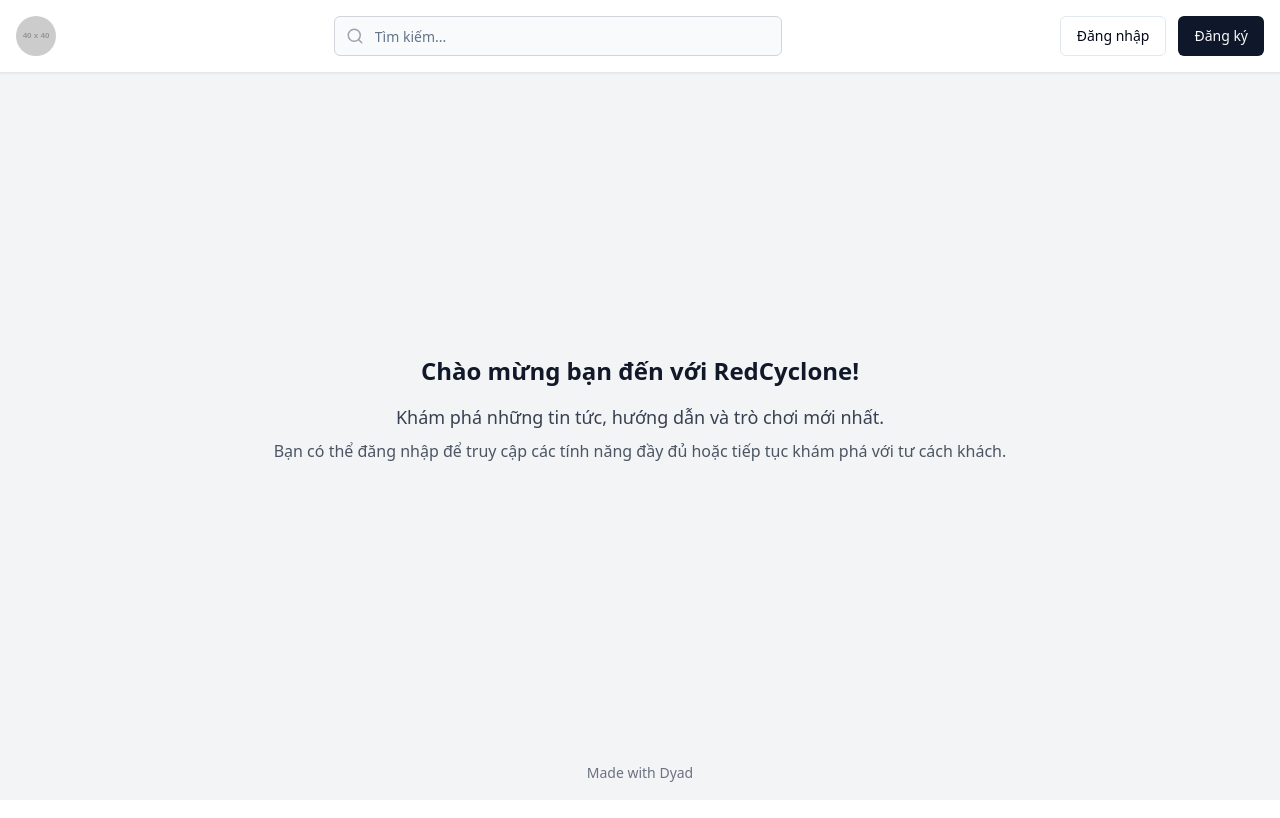
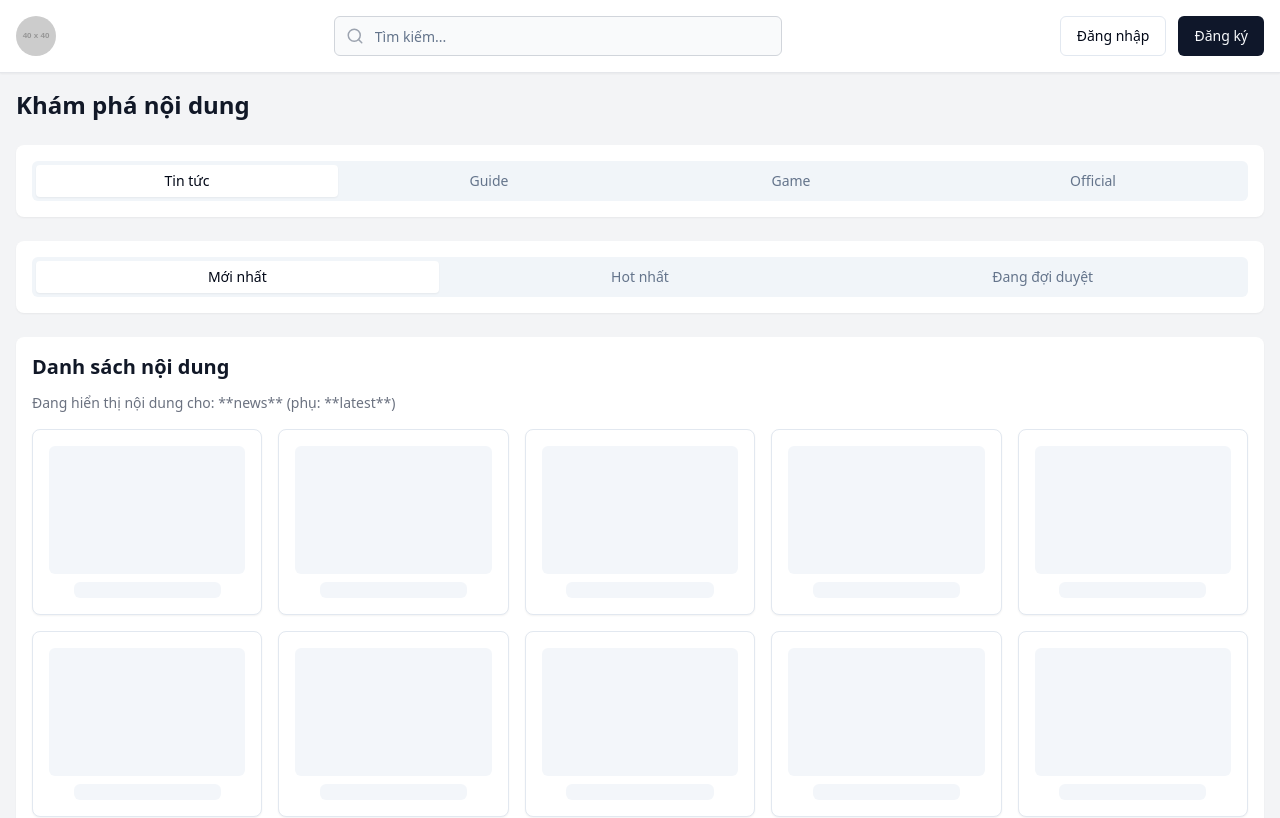
Before and after one commit to Chomper9981/redcyclone-app, a React (Vite) app: page /menu-guest in a window 1280 px wide. Shown: the top 818 px of the page. Built offline with nearby package versions, Linux system fonts and the light colour scheme.

Commit message:
[dyad] Thêm các phần lọc nội dung và phân trang vào MenuGuest. - wrote 1 file(s)

```diff
--- a/src/pages/MenuGuest.tsx
+++ b/src/pages/MenuGuest.tsx
@@ -1,24 +1,65 @@
-import React from 'react';
+import React, { useState } from 'react';
 import { MadeWithDyad } from "@/components/made-with-dyad";
-import GuestHeader from '@/components/GuestHeader'; // Import GuestHeader
+import GuestHeader from '@/components/GuestHeader';
+import { Tabs, TabsContent, TabsList, TabsTrigger } from "@/components/ui/tabs";
+import ContentGridPlaceholder from '@/components/ContentGridPlaceholder';
+import PaginationComponent from '@/components/PaginationComponent';
 
 const MenuGuest: React.FC = () => {
+  const [mainTab, setMainTab] = useState("news");
+  const [subTab, setSubTab] = useState("latest");
+
   return (
     <div className="min-h-screen flex flex-col bg-gray-100 dark:bg-gray-900">
       <GuestHeader />
-      <main className="flex-grow p-4 container mx-auto flex items-center justify-center">
-        {/* Nội dung chính của trang khách có thể được thêm vào đây */}
-        <div className="text-center">
-          <h2 className="text-2xl font-bold text-gray-900 dark:text-gray-100 mb-4">
-            Chào mừng bạn đến với RedCyclone!
-          </h2>
-          <p className="text-lg text-gray-700 dark:text-gray-300">
-            Khám phá những tin tức, hướng dẫn và trò chơi mới nhất.
+      <main className="flex-grow p-4 container mx-auto">
+        <h2 className="text-2xl font-bold text-gray-900 dark:text-gray-100 mb-6">Khám phá nội dung</h2>
+
+        {/* Hàng thứ 2: 4 tab chính (bộ lọc) */}
+        <section className="mb-6 p-4 bg-white dark:bg-gray-800 rounded-lg shadow-sm">
+          <Tabs defaultValue="news" onValueChange={setMainTab}>
+            <TabsList className="grid w-full grid-cols-4">
+              <TabsTrigger value="news">Tin tức</TabsTrigger>
+              <TabsTrigger value="guide">Guide</TabsTrigger>
+              <TabsTrigger value="game">Game</TabsTrigger>
+              <TabsTrigger value="official">Official</TabsTrigger>
+            </TabsList>
+            {/* Nội dung tab này sẽ không hiển thị trực tiếp mà sẽ ảnh hưởng đến ContentGridPlaceholder */}
+            <TabsContent value="news" className="hidden"></TabsContent>
+            <TabsContent value="guide" className="hidden"></TabsContent>
+            <TabsContent value="game" className="hidden"></TabsContent>
+            <TabsContent value="official" className="hidden"></TabsContent>
+          </Tabs>
+        </section>
+
+        {/* Hàng thứ 3: 3 tab phụ (bộ lọc) */}
+        <section className="mb-6 p-4 bg-white dark:bg-gray-800 rounded-lg shadow-sm">
+          <Tabs defaultValue="latest" onValueChange={setSubTab}>
+            <TabsList className="grid w-full grid-cols-3">
+              <TabsTrigger value="latest">Mới nhất</TabsTrigger>
+              <TabsTrigger value="hot">Hot nhất</TabsTrigger>
+              <TabsTrigger value="pending">Đang đợi duyệt</TabsTrigger>
+            </TabsList>
+            {/* Nội dung tab này sẽ không hiển thị trực tiếp mà sẽ ảnh hưởng đến ContentGridPlaceholder */}
+            <TabsContent value="latest" className="hidden"></TabsContent>
+            <TabsContent value="hot" className="hidden"></TabsContent>
+            <TabsContent value="pending" className="hidden"></TabsContent>
+          </Tabs>
+        </section>
+
+        {/* Hàng thứ 4: List placeholder (được lọc bởi các tab) */}
+        <section className="mb-6 p-4 bg-white dark:bg-gray-800 rounded-lg shadow-sm">
+          <h3 className="text-xl font-semibold text-gray-900 dark:text-gray-100 mb-3">Danh sách nội dung</h3>
+          <p className="text-sm text-gray-500 dark:text-gray-400 mb-4">
+            Đang hiển thị nội dung cho: **{mainTab}** (phụ: **{subTab}**)
           </p>
-          <p className="text-md text-gray-600 dark:text-gray-400 mt-2">
-            Bạn có thể đăng nhập để truy cập các tính năng đầy đủ hoặc tiếp tục khám phá với tư cách khách.
-          </p>
-        </div>
+          <ContentGridPlaceholder mainTab={mainTab} subTab={subTab} />
+        </section>
+
+        {/* Hàng thứ 5: Pagination */}
+        <section className="flex justify-center mt-8 p-4 bg-white dark:bg-gray-800 rounded-lg shadow-sm">
+          <PaginationComponent />
+        </section>
       </main>
       <MadeWithDyad />
     </div>
```
